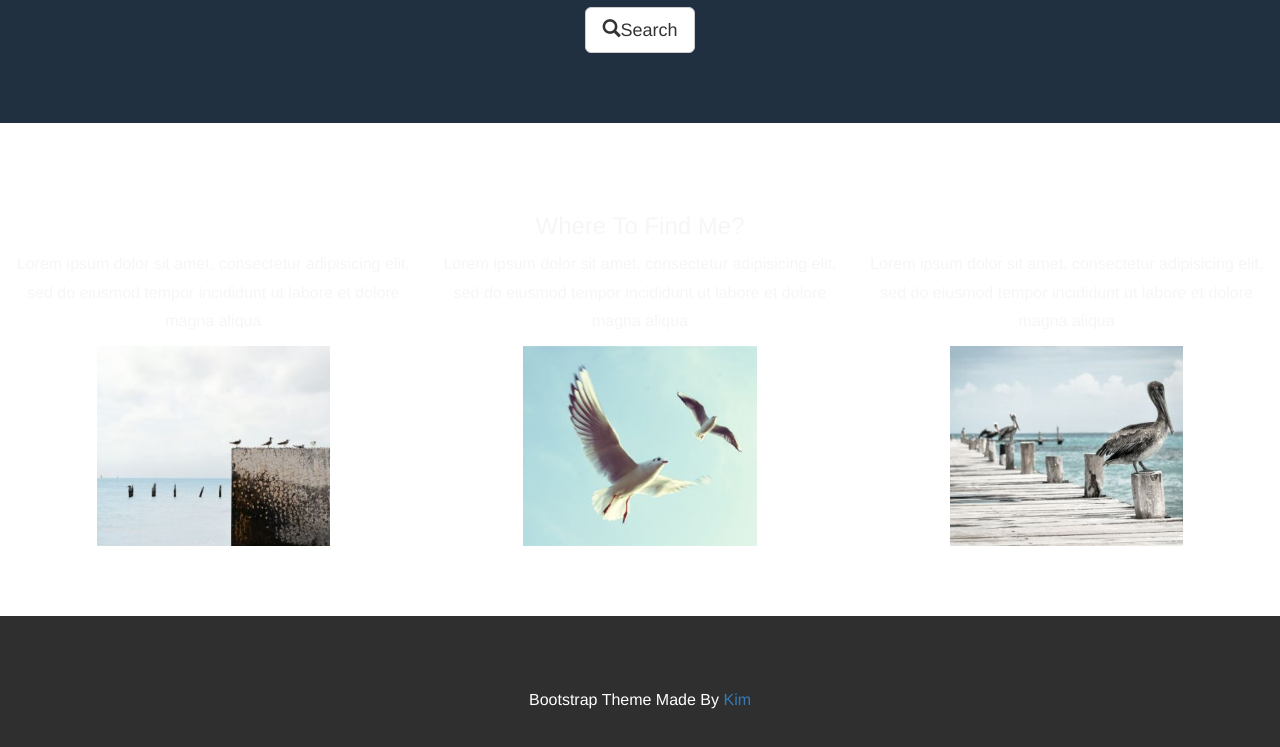
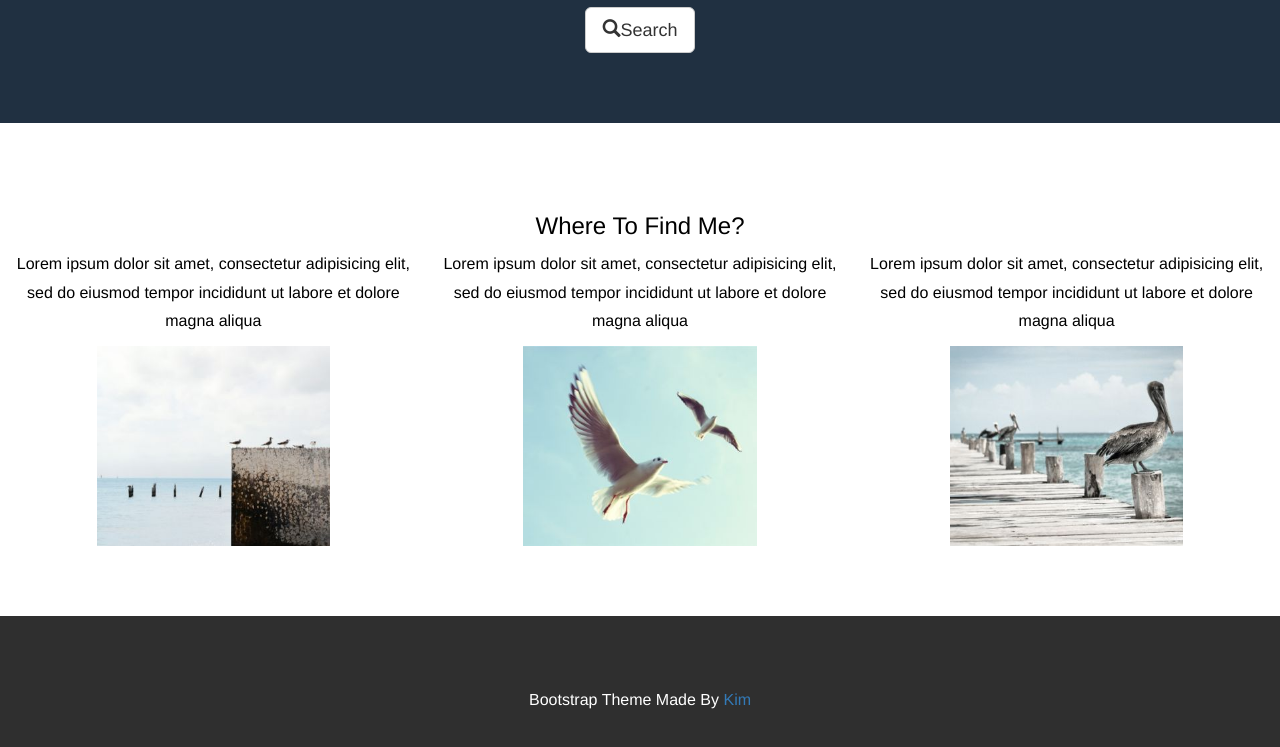
Before and after one commit to mae0901/mae.github.io, a plain HTML site: page index.html in a window 1280 px wide. Shown: the part 952-1699 px from the top of the page. Drawn offline with nearby package versions, Linux system fonts and the light colour scheme.

Commit message:
Update index.html
Signed-off-by: mae0901 <urangoo5713@gmail.com>

```diff
--- a/index.html
+++ b/index.html
@@ -106,7 +106,7 @@
     <style>
         .bg-3 {
             background-color: #ffffff;
-            color: 555555;
+            color: #000000;
             text-align: center;
         }
         .bg-4 {
```
